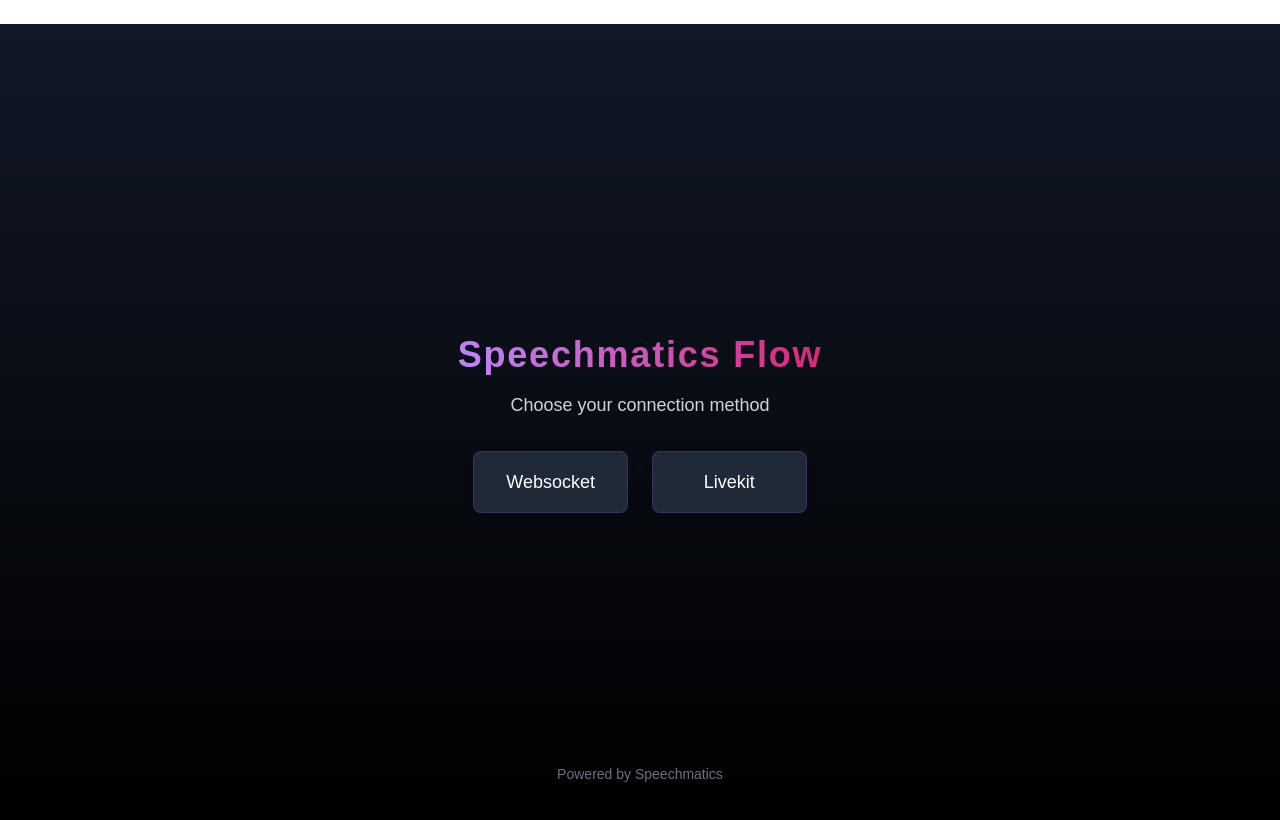
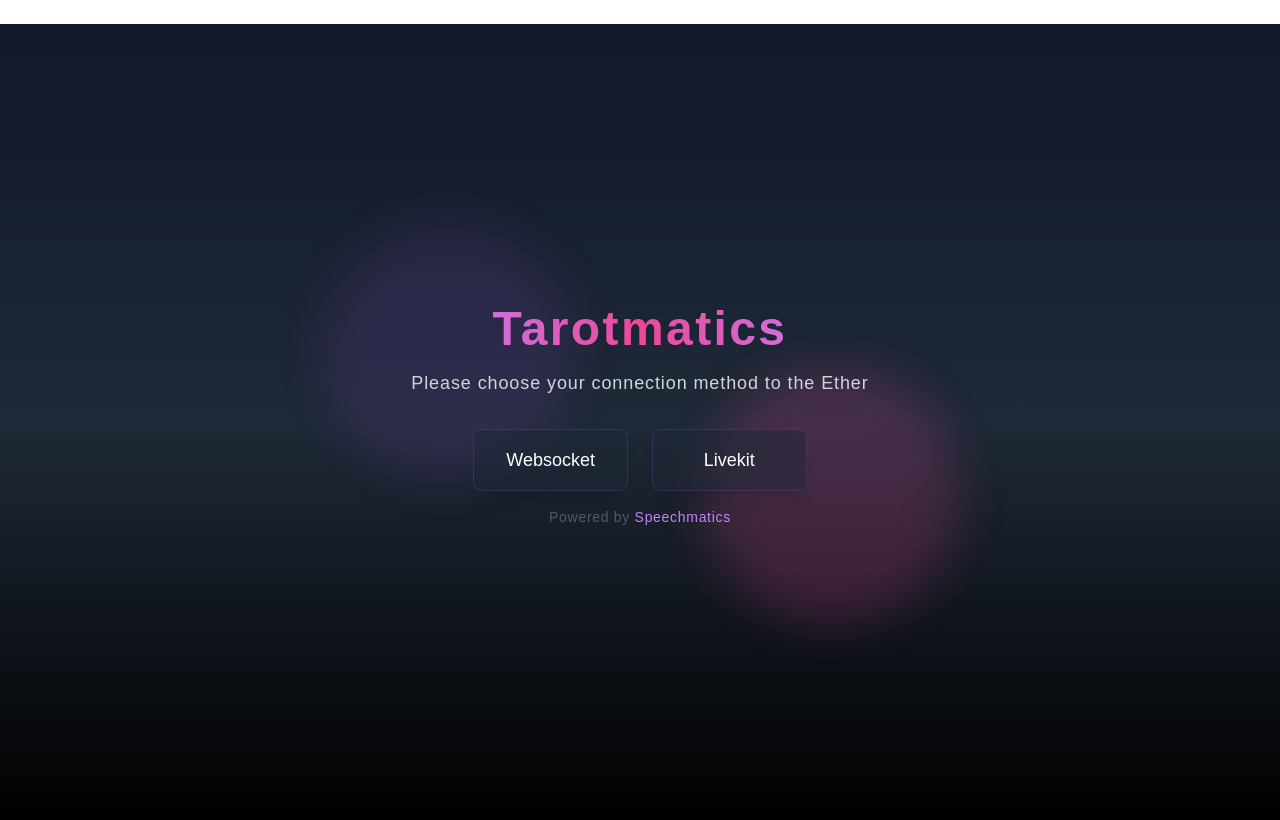
Before and after one commit to knottwill/Tarotmatics, a Next.js app in the folder speechmatics/examples/nextjs-flow/: page / in a window 1280 px wide. Shown: the top 820 px of the page. Built offline with nearby package versions, Linux system fonts and the light colour scheme.

Commit message:
Customization of front page

```diff
--- a/speechmatics/examples/nextjs-flow/app/page.tsx
+++ b/speechmatics/examples/nextjs-flow/app/page.tsx
@@ -1,28 +1,38 @@
 export default function Home() {
   return (
-    <div className="flex flex-col gap-8 h-screen justify-center items-center bg-gradient-to-b from-gray-900 to-black text-white">
-      <div className="text-center space-y-4">
-        <h1 className="text-4xl font-bold tracking-wider text-transparent bg-clip-text bg-gradient-to-r from-purple-400 to-pink-600">
-          Speechmatics Flow
+    <div className="flex flex-col gap-8 h-screen justify-center items-center bg-gradient-to-b from-gray-900 via-gray-800 to-black text-white relative overflow-hidden">
+      {/* Animated background elements */}
+      <div className="absolute inset-0 opacity-20">
+        <div className="absolute top-1/4 left-1/4 w-64 h-64 bg-purple-500 rounded-full mix-blend-multiply filter blur-xl animate-pulse" style={{ animationDuration: '4s' }}></div>
+        <div className="absolute bottom-1/4 right-1/4 w-64 h-64 bg-pink-500 rounded-full mix-blend-multiply filter blur-xl animate-pulse" style={{ animationDuration: '6s' }}></div>
+      </div>
+
+      <div className="text-center space-y-4 relative z-10">
+        <h1 className="text-5xl font-bold tracking-wider text-transparent bg-clip-text bg-gradient-to-r from-purple-400 via-pink-500 to-purple-400 animate-gradient">
+          Tarotmatics
         </h1>
-        <p className="text-gray-300 text-lg">Choose your connection method</p>
+        <p className="text-gray-300 text-lg font-light tracking-wider">Please choose your connection method to the Ether</p>
       </div>
-      <nav className="grid grid-cols-2 gap-6">
+
+      <nav className="grid grid-cols-2 gap-6 relative z-10">
         <a
           href="/websocket"
-          className="px-8 py-4 rounded-lg bg-gray-800 hover:bg-gray-700 transition-all duration-300 border border-purple-500/20 hover:border-purple-500/50 text-center text-lg font-medium shadow-lg hover:shadow-purple-500/20"
+          className="group px-8 py-4 rounded-lg bg-gray-800/50 hover:bg-gray-700/50 transition-all duration-300 border border-purple-500/20 hover:border-purple-500/50 text-center text-lg font-medium shadow-lg hover:shadow-purple-500/20 backdrop-blur-sm relative overflow-hidden"
         >
-          Websocket
+          <span className="relative z-10">Websocket</span>
+          <div className="absolute inset-0 bg-gradient-to-r from-purple-500/0 via-purple-500/10 to-purple-500/0 transform translate-x-[-100%] group-hover:translate-x-[100%] transition-transform duration-1000"></div>
         </a>
         <a
           href="/livekit"
-          className="px-8 py-4 rounded-lg bg-gray-800 hover:bg-gray-700 transition-all duration-300 border border-purple-500/20 hover:border-purple-500/50 text-center text-lg font-medium shadow-lg hover:shadow-purple-500/20"
+          className="group px-8 py-4 rounded-lg bg-gray-800/50 hover:bg-gray-700/50 transition-all duration-300 border border-purple-500/20 hover:border-purple-500/50 text-center text-lg font-medium shadow-lg hover:shadow-purple-500/20 backdrop-blur-sm relative overflow-hidden"
         >
-          Livekit
+          <span className="relative z-10">Livekit</span>
+          <div className="absolute inset-0 bg-gradient-to-r from-purple-500/0 via-purple-500/10 to-purple-500/0 transform translate-x-[-100%] group-hover:translate-x-[100%] transition-transform duration-1000"></div>
         </a>
       </nav>
-      <div className="absolute bottom-4 text-gray-500 text-sm">
-        Powered by Speechmatics
+
+      <div className="absolute bottom-4 text-gray-500 text-sm font-light tracking-wider relative z-10">
+        <span className="opacity-70">Powered by</span> <span className="text-purple-400">Speechmatics</span>
       </div>
     </div>
   );
```
